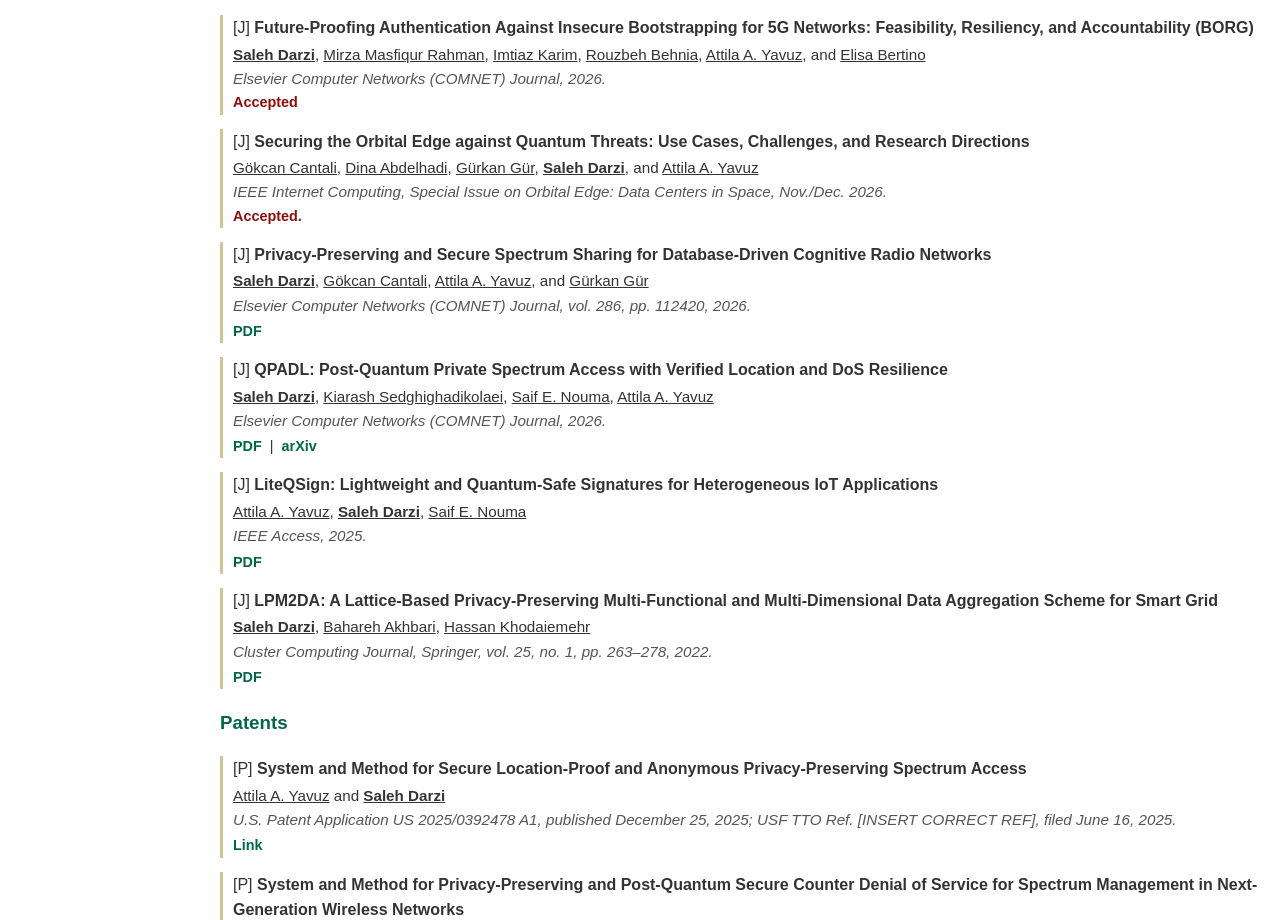
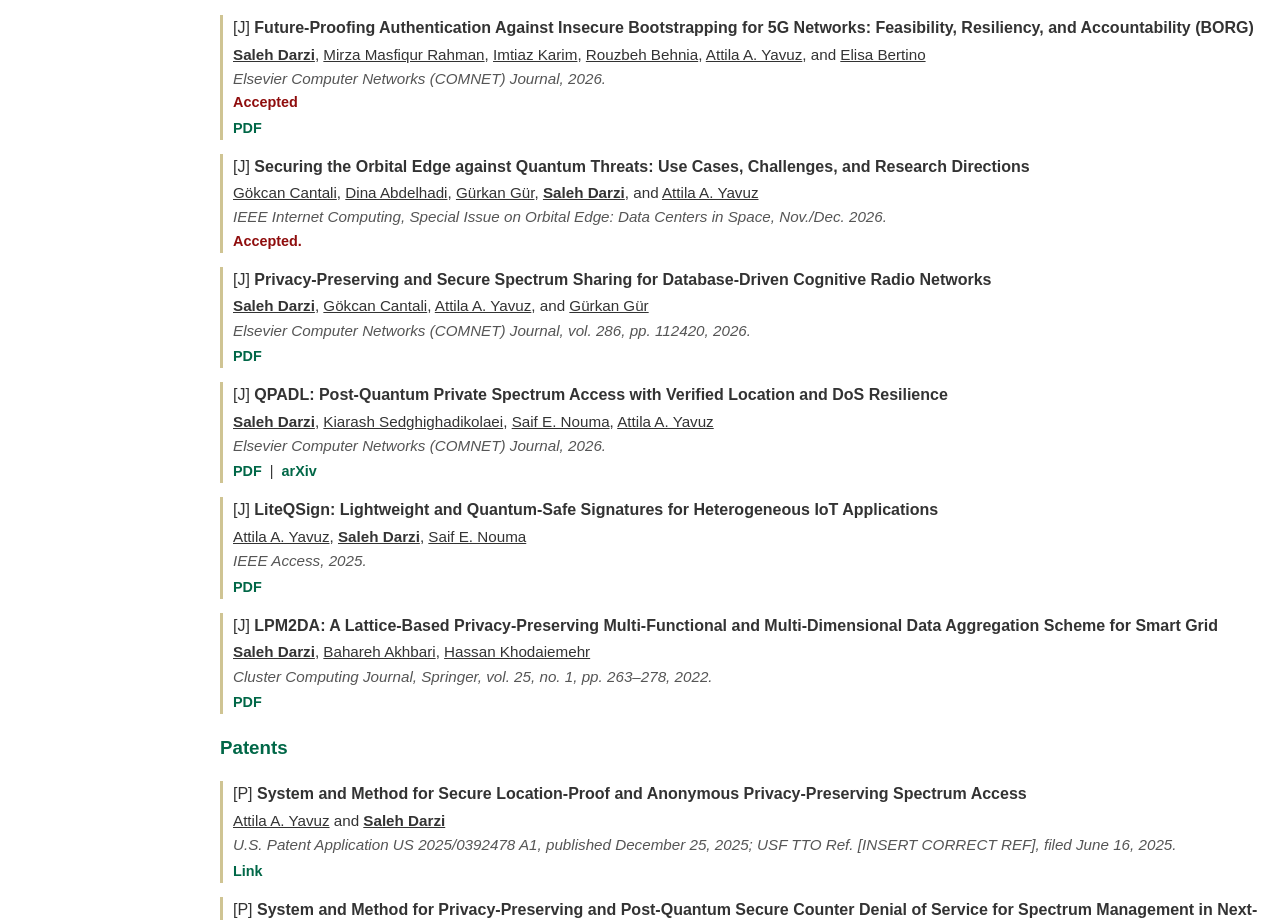
Before and after one commit to TheSalehDarzi/thesalehdarzi.github.io, a plain HTML site: page index.html in a window 1280 px wide. Shown: the part 2568-3488 px from the top of the page. Drawn offline with Linux system fonts and the light colour scheme.

Commit message:
Update index.html

```diff
--- a/index.html
+++ b/index.html
@@ -349,6 +349,9 @@
             <div class="pubVenue">Elsevier Computer Networks (COMNET) Journal, 2026.</div>
             <div class="pubStatus">Accepted</div>
             <div class="pubLink">
+                <span class="outerPubUrl">
+                    <a href="BORG_ELSEVIER.pdf" class="PubUrl">PDF</a>
+                </span>
             </div>
         </div>
 
```
